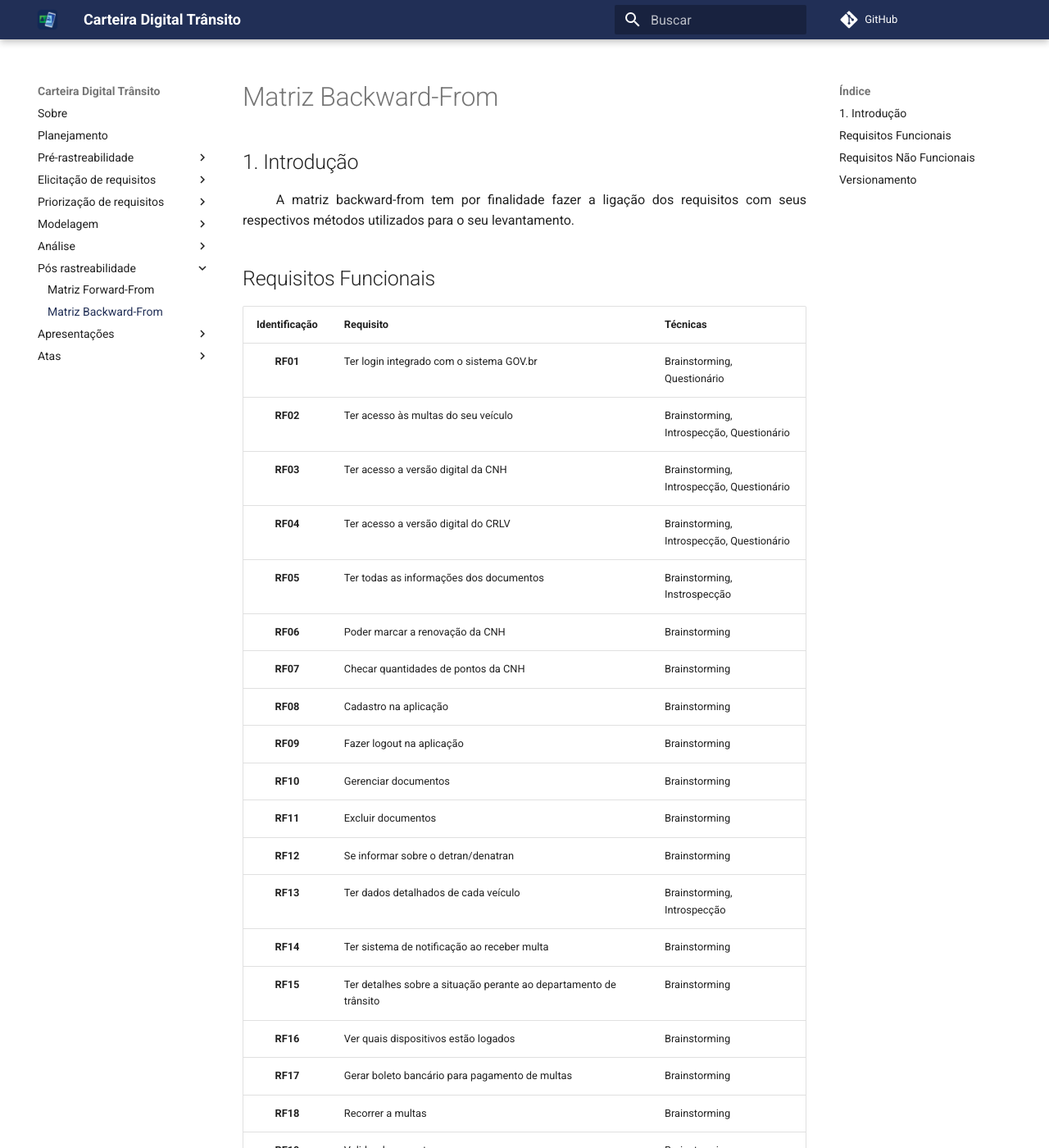
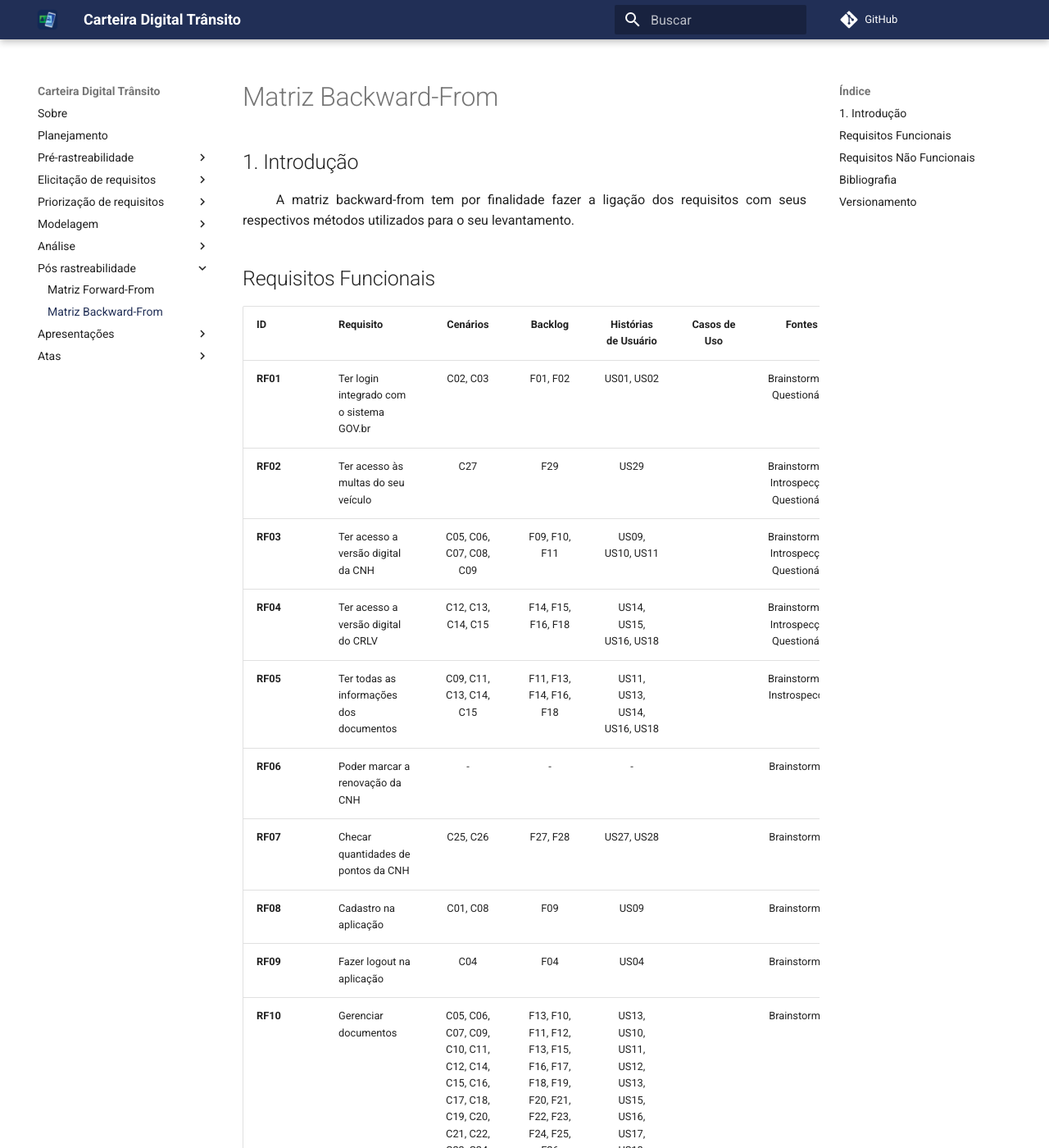
Before and after one commit to sergiosacj/2020.2-CarteiraDigitalTransito, an MkDocs documentation site: the page built from docs/pos_rastreabilidade/backward_from.md, in a window 1280 px wide and 1400 px high. Shown: the whole window at 82% size. Built offline with MkDocs 1.6.1 and Material for MkDocs 9.7.7, drawn with Linux system fonts in a browser that asks for light colours; comment, search, counter and statistics services are not loaded; some of the changed text lies outside the part shown.

Commit message:
(#89) Adicionando rastreabilidades.

```diff
--- a/docs/pos_rastreabilidade/backward_from.md
+++ b/docs/pos_rastreabilidade/backward_from.md
@@ -5,51 +5,54 @@
 &emsp;&emsp; A matriz backward-from tem por finalidade fazer a ligação dos requisitos com seus respectivos métodos utilizados para o seu levantamento.
 
 ## Requisitos Funcionais
-| Identificação | Requisito | Técnicas |
-|:-:|--|--|
-| **RF01** | Ter login integrado com o sistema GOV.br | Brainstorming, Questionário |
-| **RF02** | Ter acesso às multas do seu veículo | Brainstorming, Introspecção, Questionário |
-| **RF03** | Ter acesso a versão digital da CNH | Brainstorming, Introspecção, Questionário |
-| **RF04** | Ter acesso a versão digital do CRLV | Brainstorming, Introspecção, Questionário |
-| **RF05** | Ter todas as informações dos documentos | Brainstorming, Instrospecção |
-| **RF06** | Poder marcar a renovação da CNH | Brainstorming |
-| **RF07** | Checar quantidades de pontos da CNH | Brainstorming |
-| **RF08** | Cadastro na aplicação | Brainstorming |
-| **RF09** | Fazer logout na aplicação | Brainstorming |
-| **RF10** | Gerenciar documentos | Brainstorming |
-| **RF11** | Excluir documentos | Brainstorming |
-| **RF12** | Se informar sobre o detran/denatran | Brainstorming |
-| **RF13** | Ter dados detalhados de cada veículo | Brainstorming, Introspecção |
-| **RF14** | Ter sistema de notificação ao receber multa | Brainstorming |
-| **RF15** | Ter detalhes sobre a situação perante ao departamento de trânsito | Brainstorming |
-| **RF16** | Ver quais dispositivos estão logados | Brainstorming |
-| **RF17** | Gerar boleto bancário para pagamento de multas | Brainstorming |
-| **RF18** | Recorrer a multas | Brainstorming |
-| **RF19** | Validar documentos | Brainstorming |
-| **RF20** | Declarar o real infrator | Brainstorming |
-| **RF21** | Ter sistema de notificação quando se aproximar da validade da CNH | Brainstorming |
-| **RF22** | Marcar vistorias | Brainstorming |
-| **RF23** | Declarar motorista usual | Brainstorming |
-| **RF24** | Ter serviço de mensagens diretas para se comunicar com atendentes do DETRAN em caso de necessitar de suporte | Brainstorming |
-| **RF25** | Ter acesso a campanhas de segurança do trânsito do Denatran | Introspecção |
+| ID | Requisito | Cenários | Backlog | Histórias de Usuário |Casos de Uso | Fontes |
+|--|--|:-:|:-:|:-:|:-:|:-:|
+| **RF01** | Ter login integrado com o sistema GOV.br |C02, C03|F01, F02|US01, US02|| Brainstorming, Questionário |
+| **RF02** | Ter acesso às multas do seu veículo |C27|F29|US29|| Brainstorming, Introspecção, Questionário |
+| **RF03** | Ter acesso a versão digital da CNH |C05, C06, C07, C08, C09|F09, F10, F11|US09, US10, US11|| Brainstorming, Introspecção, Questionário |
+| **RF04** | Ter acesso a versão digital do CRLV |C12, C13, C14, C15|F14, F15, F16, F18|US14, US15, US16, US18|| Brainstorming, Introspecção, Questionário |
+| **RF05** | Ter todas as informações dos documentos |C09, C11, C13, C14, C15|F11, F13, F14, F16, F18|US11, US13, US14, US16, US18|| Brainstorming, Instrospecção |
+| **RF06** | Poder marcar a renovação da CNH |-|-|-|| Brainstorming |
+| **RF07** | Checar quantidades de pontos da CNH |C25, C26|F27, F28|US27, US28|| Brainstorming |
+| **RF08** | Cadastro na aplicação |C01, C08|F09|US09|| Brainstorming |
+| **RF09** | Fazer logout na aplicação |C04|F04|US04|| Brainstorming |
+| **RF10** | Gerenciar documentos |C05, C06, C07, C09, C10, C11, C12, C14, C15, C16, C17, C18, C19, C20, C21, C22, C23, C24, C32|F13, F10, F11, F12, F13, F15, F16, F17, F18, F19, F20, F21, F22, F23, F24, F25, F26|US13, US10, US11, US12, US13, US15, US16, US17, US18, US19, US20, US21, US22, US23, US24, US25, US26|| Brainstorming |
+| **RF11** | Excluir documentos |C10, C16|F12, F17|US12, US17|| Brainstorming |
+| **RF12** | Se informar sobre o detran/denatran |C30, C31, C33, C34|F05, F06, F08, F32|US05, US06, US08, US32|| Brainstorming |
+| **RF13** | Ter dados detalhados de cada veículo |C13, C14, C15|F14, F16, F18|US14, US16, US18|| Brainstorming, Introspecção |
+| **RF14** | Ter sistema de notificação ao receber multa |C33|F12, F14|US12, US14|| Brainstorming |
+| **RF15** | Ter detalhes sobre a situação perante ao departamento de trânsito |C13, C14, C25, C26, C27|F14, F18, F27, F28, F29|US14, US18, US27, US28, US29|| Brainstorming |
+| **RF16** | Ver quais dispositivos estão logados |-|-|-|| Brainstorming |
+| **RF17** | Gerar boleto bancário para pagamento de multas |C26, C28|F27, F30|US27, US30|| Brainstorming |
+| **RF18** | Recorrer a multas |-|-|-|| Brainstorming |
+| **RF19** | Validar documentos |C05, C06, C07, C08|F09, F10|US09, US10|| Brainstorming |
+| **RF20** | Declarar o real infrator |C29|F31|US31|| Brainstorming |
+| **RF21** | Ter sistema de notificação quando se aproximar da validade da CNH |C35|F08|US08|| Brainstorming |
+| **RF22** | Marcar vistorias |-|-|-|| Brainstorming |
+| **RF23** | Declarar motorista usual |C17, C18, C19, C20|F19, F20, F21, F22|US19, US20, US21, US22|| Brainstorming |
+| **RF24** | Ter serviço de mensagens diretas para se comunicar com atendentes do DETRAN em caso de necessitar de suporte |C31|F05|US05|| Brainstorming |
+| **RF25** | Ter acesso a campanhas de segurança do trânsito do Denatran |C30|F32|US32|| Introspecção |
 
 ## Requisitos Não Funcionais
-| Identificação | Requisito | Técnicas |
-|:-:|--|--|
-| **RNF01** | Ter acessibilidade | Brainstorming, Questionário |
-| **RNF02** | Ter acesso rápido e eficiente aos documentos | Brainstorming, Introspecção |
-| **RNF03** | Desburocratizar demandas relativas a DETRAN e DENATRAN | Brainstorming, Introspecção, Questionário |
-| **RNF04** | Ser compatível com todos dispositivos disponíveis no mercado | Brainstorming |
-| **RNF05** | Centralizar o máximo de documentos relacionados ao veículo possível | Brainstorming |
-| **RNF06** | Ser prático e intuitivo | Brainstorming, Introspecção, Questionário |
-| **RNF07** | Ser minimalista | Brainstorming, Questionário |
-| **RNF08** | Ser objetivo | Brainstorming |
-| **RNF09** | Possuir recursos off-line | Brainstorming, Questionário |
-| **RNF10** | Ser responsivo | Introspecção |
-| **RNF11** | Ser seguro | Questionário |
+| Identificação | Requisito |NFR Framework|Fontes |
+|:-:|--|:-:|--|
+| **RNF01** | Ter acessibilidade |Usabilidade| Brainstorming, Questionário |
+| **RNF02** | Ter acesso rápido e eficiente aos documentos |Eficiência| Brainstorming, Introspecção |
+| **RNF03** | Desburocratizar demandas relativas a DETRAN e DENATRAN |-|Brainstorming, Introspecção, Questionário |
+| **RNF04** | Ser compatível com todos dispositivos disponíveis no mercado |Portabilidade| Brainstorming |
+| **RNF05** | Centralizar o máximo de documentos relacionados ao veículo possível |-| Brainstorming |
+| **RNF06** | Ser prático e intuitivo |Usabilidade| Brainstorming, Introspecção, Questionário |
+| **RNF07** | Ser minimalista |Usabilidade|Brainstorming, Questionário |
+| **RNF08** | Ser objetivo |Usabilidade| Brainstorming |
+| **RNF09** | Possuir recursos off-line |Eficiência| Brainstorming, Questionário |
+| **RNF10** | Ser responsivo |Portabilidade| Introspecção |
+| **RNF11** | Ser seguro |Confiabilidade| Questionário |
 
+## Bibliografia
+> - REINEHR, Sheila. "Engenharia de Requisitos". sagah, Porto Alegre, 2020.
 ## Versionamento
 
-|Data|Versão|Descrição|Autor|
-|:-:|:-:|:-:|:-:|
-|26/04/2021|1.0|Adição do documento|Emily Dias|
+|Versão|Data|Modificação|Autor|
+|:-:|--|--|--|
+|1.0|26/04/2021|Abertura do documento|Emily Dias|
+|2.0|29/04/2021|Adicionando rastreabilidades|Daniel P.|
```
